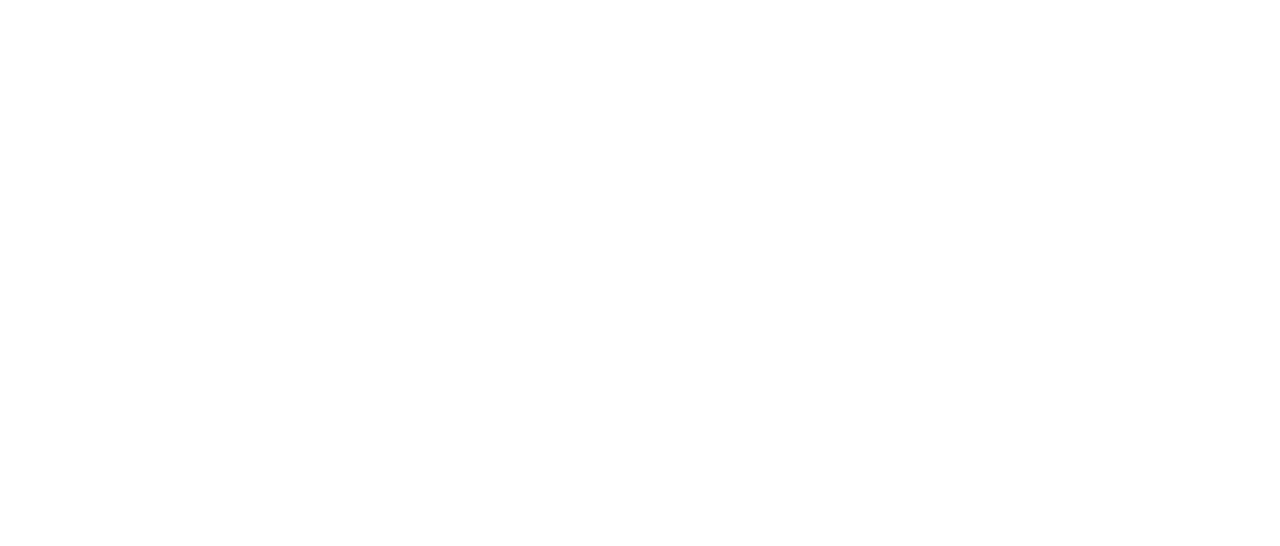
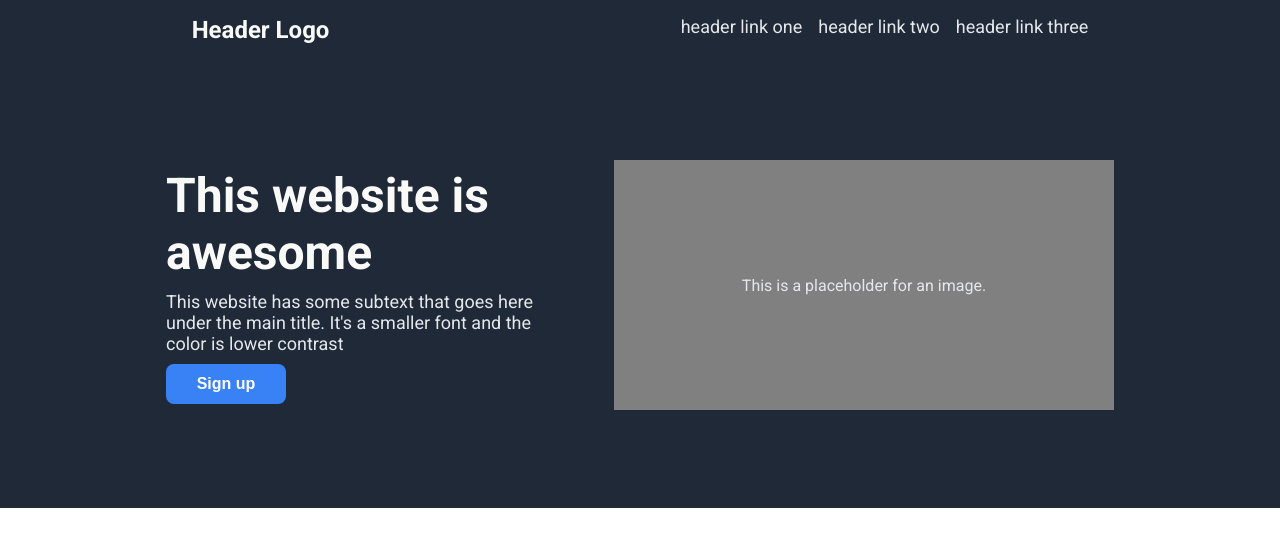
Before and after one commit to MathGN/landing_page, a plain HTML site: page index.html in a window 1280 px wide. Drawn offline with Linux system fonts and the light colour scheme.

Commit message:
added page`s skeleton and hero

```diff
--- a/index.html
+++ b/index.html
@@ -9,9 +9,33 @@
 </head>
 <body>
     <div class="hero">
-
+        <div class="header">
+            <div class="logo">Header Logo</div>
+            <ul class="links">
+                <li><a href="#">header link one</a></li>
+                <li><a href="#">header link two</a></li>
+                <li><a href="#">header link three</a></li>
+            </ul>
+        </div>
+        <div class="hero-main">
+            <div class="hm-left">
+                <div class="title">This website is awesome</div>
+                <div class="second-text">This website has some subtext that goes here under the main title. It's a smaller font and the color is lower contrast</div>
+                <button class="sign-up">Sign up</button>
+            </div>
+            <div class="img">This is a placeholder for an image.</div>
+        </div>
+    </div>
+    <div class="rand-info">
 
     </div>
+    <div class="quote">
 
+    </div>
+    <div class="call-button">
+        <div class="footer">
+
+        </div>
+    </div>
 </body>
 </html>
--- a/style.css
+++ b/style.css
@@ -0,0 +1,116 @@
+@import url('https://fonts.googleapis.com/css2?family=Roboto:wght@400;700&display=swap');
+
+html, body {
+    display: flex;
+    flex-direction: column;
+    font-family: Roboto, sans-serif;
+    margin: 0;
+    padding: 0;
+    height: 100%;
+    align-items: stretch;
+}
+
+.hero {
+    background-color: #1F2937;
+    display: flex;
+    flex-direction: column;
+    margin: 0;
+    flex-grow: 1;
+    gap: 100px;
+}
+
+.header {
+    display: flex;
+    justify-content: space-around;
+    padding: 16px;
+}
+
+.logo {
+    color: #F9FAF8;
+    font-size: 24px;
+    font-weight: bold;
+}
+
+ul {
+    display: flex;
+    list-style: none;
+    margin: 0;
+    padding: 0;
+    gap: 16px
+}
+
+a {
+    color: #E5E7EB;
+    font-size: 18px;
+    text-decoration: none;
+}
+
+.links {
+    justify-self: flex-end;
+}
+
+.hero-main {
+    display: flex;
+    justify-content: center;
+    align-items: center;
+    gap: 64px;
+}
+
+.title {
+    font-size: 48px;
+    font-weight: bolder;
+    color: #F9FAF8;
+}
+
+.second-text {
+    color: #E5E7EB;
+    font-size: 18px;
+}
+
+.img {
+    width: 500px;
+    height: 250px;
+    background-color: gray;
+    display: flex;
+    align-items: center;
+    justify-content: center;
+    color: #E5E7EB;
+}
+
+.hm-left {
+    display: flex;
+    flex-direction: column;
+    max-width: 30%;
+    flex-wrap: wrap;
+    gap: 10px;
+    flex-shrink: 1;
+    justify-content: flex-start;
+}
+
+button.sign-up {
+    border: #3882F6;
+    background: #3882F6;
+    color: white;
+    max-width: 120px;
+    height: 40px;
+    font-weight: bold;
+    font-size: 16px;
+}
+
+button {
+    border-radius: 8px;
+    padding: 8px 16px;
+}
+
+.rand-info {
+    flex-grow: 1;
+}
+
+.quote {
+    flex-grow: 1;
+    flex-basis: auto;
+}
+
+.call-button {
+    flex-grow: 1;
+}
```
